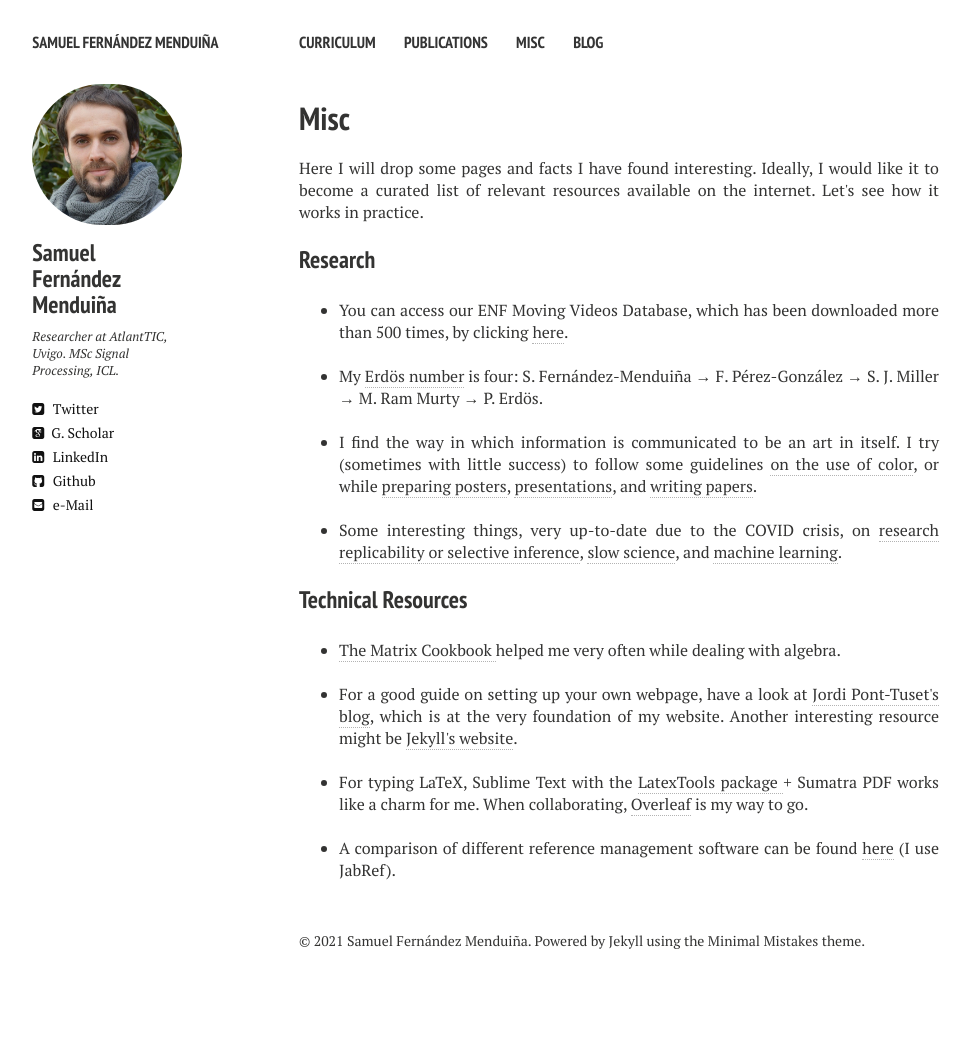
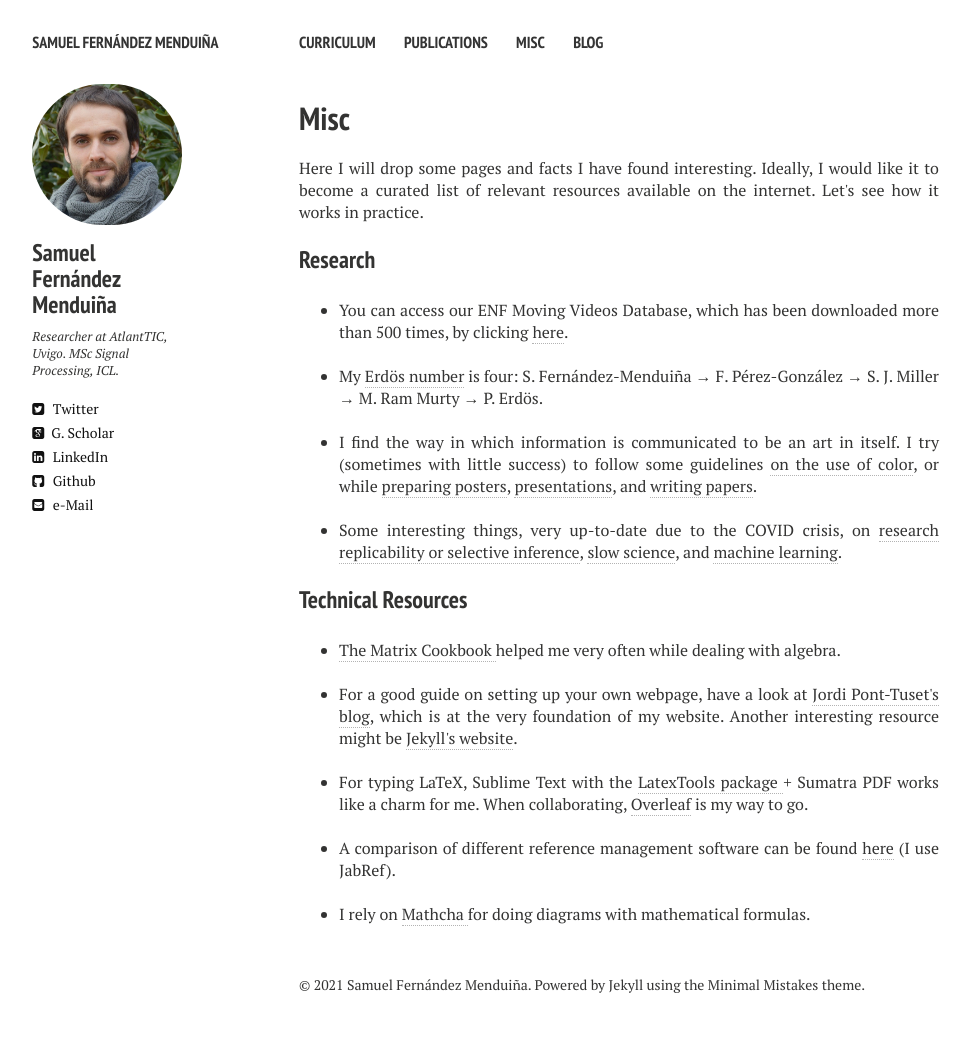
Before and after one commit to sf219/sfweb, a Jekyll site: the page built from misc.md, in a window 1280 px wide. Shown: the whole page, without its empty margins (21-991 px from the left). Built offline with Jekyll 4.4.1, drawn with Linux system fonts in a browser that asks for light colours; nearby versions of some CDN libraries; before the commit the page ends 999 px from its top, so only the background shows below that.

Commit message:
Update misc.md

```diff
--- a/misc.md
+++ b/misc.md
@@ -34,5 +34,7 @@ Here I will drop some pages and facts I have found interesting. Ideally, I would
   <li> For typing LaTeX, Sublime Text with the <a href="https://jdhao.github.io/2018/03/10/sublime-text-latextools-setup/" target="_blanck"> LatexTools package </a> + Sumatra PDF works like a charm for me. When collaborating, <a href="https://www.overleaf.com/" target="_blanck">Overleaf</a> is my way to go.</li>
  <br/>
  <li> A comparison of different reference management software can be found <a href="https://mediatum.ub.tum.de/doc/1320978/1320978.pdf" target="_blanck">here</a> (I use JabRef). </li>
+ <br/>
+  <li> I rely on <a href= "https://www.mathcha.io/" target = "_blanck"> Mathcha </a> for doing diagrams with mathematical formulas. </li>
   </ul>
 </div>
```
